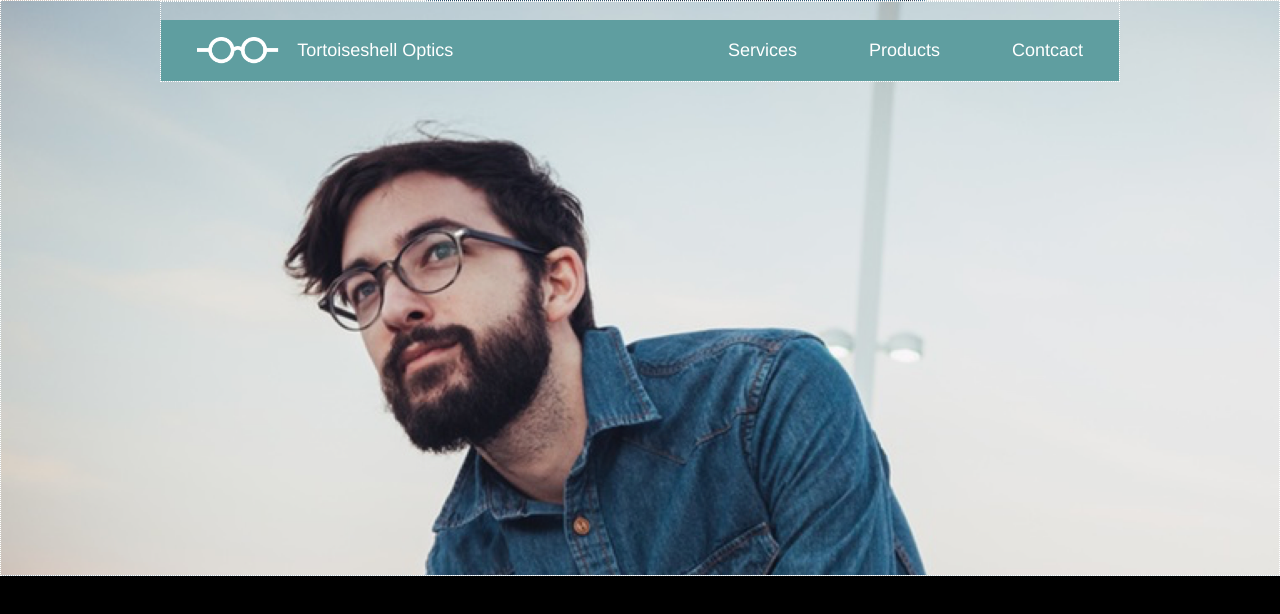
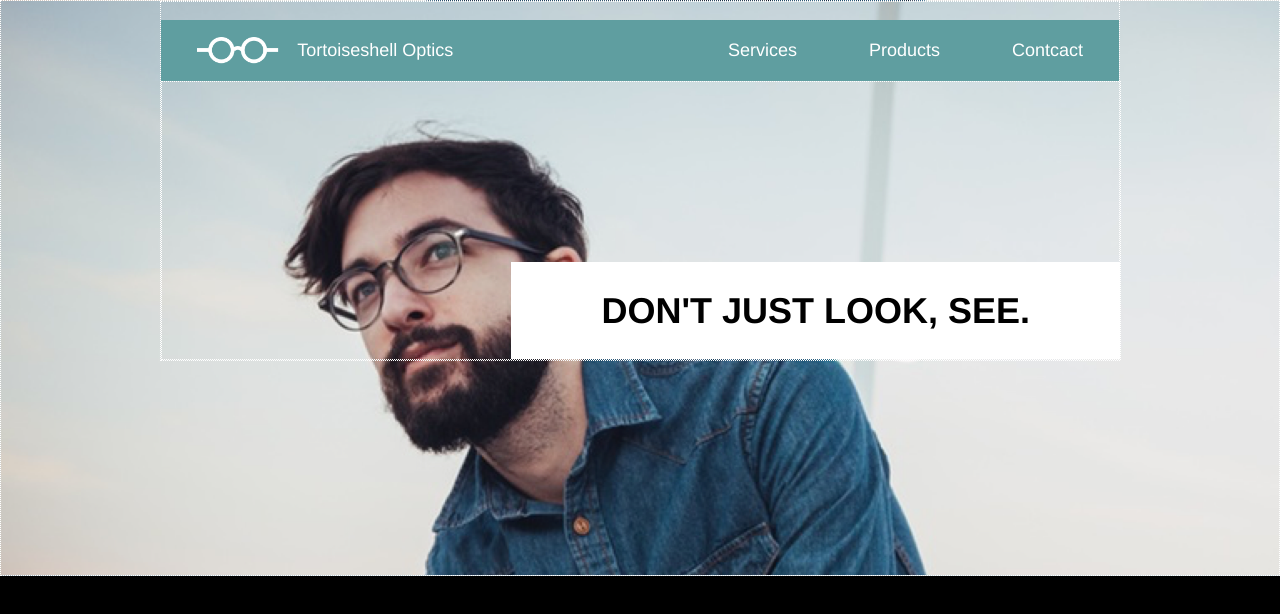
Before and after one commit to hsrose/TortoiseshellOptics, a plain HTML site: page index.html in a window 1280 px wide. Drawn offline with Linux system fonts and the light colour scheme.

Commit message:
Add DON'T JUST LOOK, SEE box. Need to fix position 2rem to right

```diff
--- a/index.html
+++ b/index.html
@@ -26,7 +26,12 @@
           </ul>
         </div>
       </div>
+      <div class="sitecontainer">
+        <div class="slogan">
+          <h1>DON'T JUST LOOK, SEE.</h1>
+        </div>
 
+      </div>
     </div>
 
   </div>
--- a/resources/css/style.css
+++ b/resources/css/style.css
@@ -37,6 +37,7 @@ a {
   width: 960px;
   /* margin: auto 0; */
   display: flex;
+  flex-direction: column;
   justify-content: flex-start;
   border: 1px dotted white; /* for working only */
 }
@@ -52,6 +53,9 @@ a {
   justify-content: space-between;
   width: 100%;
   margin-top: 1rem;
+/*  position: absolute;
+  top: 1rem;
+  right: 2rem; */ /* didn't work */
 /*  position: absolute;
   top: 1rem; */ /* <-- didn't work */
 }
@@ -82,3 +86,23 @@ a {
 .header img {
   height: 1.5rem; /* as required */
 }
+
+.slogan {
+  background-color: white;
+  margin-top: 10rem;
+  box-sizing: content-box;
+  width: fit-content;
+  align-self: flex-end;
+/*  position: absolute;
+  top: 10rem;
+  left: 2rem; */ /* didn't work */
+}
+
+.slogan h1 {
+  font: black;
+  font-weight: bold;
+  font-size: 2rem;
+  margin: 1.5rem 5rem;
+  line-height: 1.2;
+  text-align: center;
+}
```
